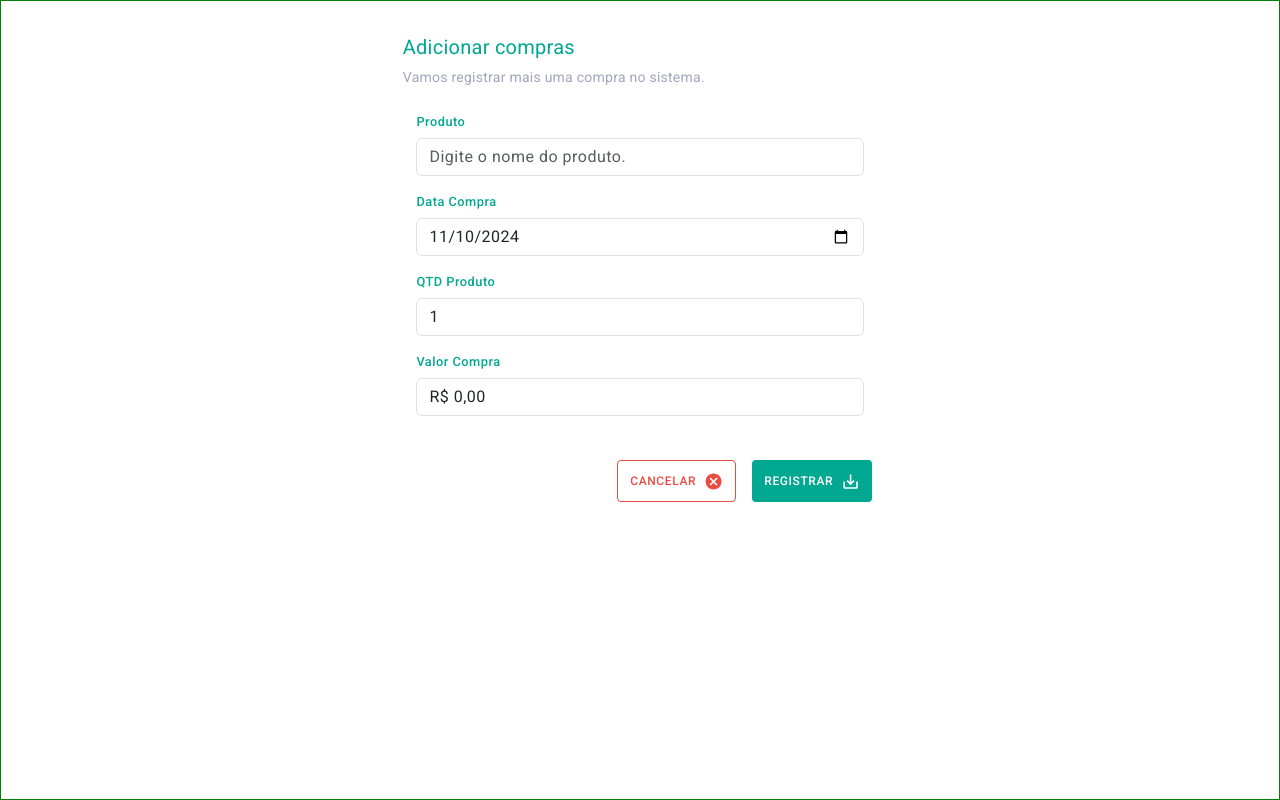
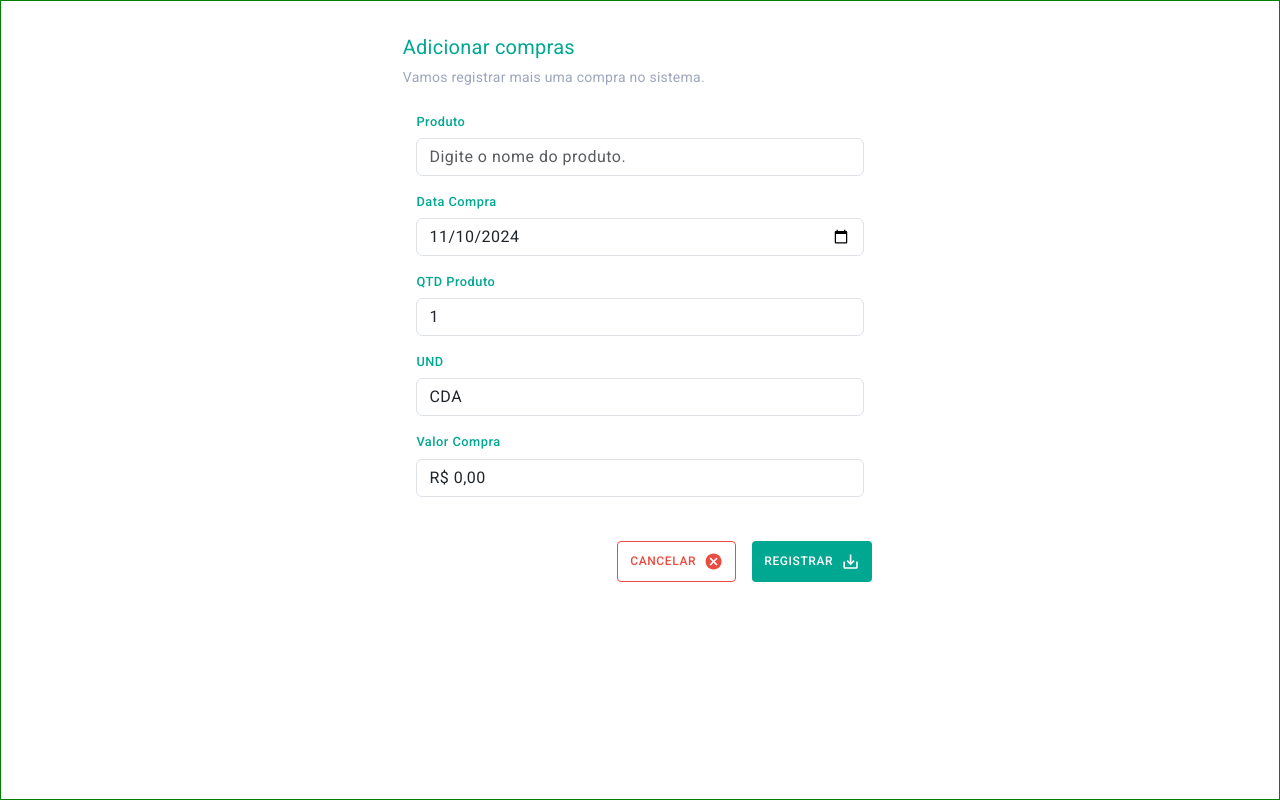
Before and after one commit to JamissonRamos/app_control_shopping, a React (Vite) app: page /product/create in a window 1280 px wide. Built offline with nearby package versions, Linux system fonts and the light colour scheme.

Commit message:
Ajustando fields form create, e add fields unidade de medida

```diff
--- a/src/contants/validations/product/index.js
+++ b/src/contants/validations/product/index.js
@@ -16,19 +16,19 @@ export const Product = yup.object().shape({
     quantityPurchase: yup
         .string()
         .required('Campo QTD Produto é obrigatório')
-        .matches(/^[A-Za-z0-9.]+$/, 'A quantidade deve conter apenas letras, números e o caractere ponto (.), sem outros caracteres especiais')
+        .matches(/^[0-9.]+$/, 'A quantidade deve conter apenas números e o caractere ponto (.), sem outros caracteres especiais')
         .test('not-zero', 'A quantidade não pode ser igual a 0', (value) => {
             const sanitizedValue = value.replace(/^0+/, ''); // Remove zeros à esquerda
             return sanitizedValue !== '' && sanitizedValue !== '0'; // Verifica se o valor não é vazio e não é "0"
         })
-        .test('only-numbers-or-mixed', 'A quantidade deve conter apenas números, letras, ou uma combinação de ambos', (value) => {
+        .test('only-numbers-or-mixed', 'A quantidade deve conter apenas números', (value) => {
             const onlyNumbers = /^[0-9.]+$/;
-            const containsNumbersAndLetters = /^(?=.*[0-9])(?=.*[A-Za-z])[A-Za-z0-9.]+$/;
+            const containsNumbersAndLetters = /^(?=.*[0-9])+$/;
             return onlyNumbers.test(value) || containsNumbersAndLetters.test(value);
-        })
-        ,
-
-
+        }),
+    unitMeasure: yup
+        .string()
+        .required('Campo QTD Produto é obrigatório'),
     valuePurchase: yup
         .string()
         // Deve fica antes do teste, o teste vai cuida quando o valor for R$ 0,00
--- a/src/pages/product/form_create/form/fields/index.jsx
+++ b/src/pages/product/form_create/form/fields/index.jsx
@@ -61,8 +61,7 @@ const Fields = ({register, setValue, errors}) => {
                         <Form.Label className="m-0"> QTD Produto </Form.Label>
                         <Form.Control
                             type="text"
-                            inputMode="text" // Use 'text' para permitir letras e números
-                           // pattern="[0-9a-zA-Z]*" // Permitir apenas números e letras
+                            inputMode="numeric"
                             name="quantityPurchase"
                             placeholder="Digite a quantidade de produto."
                             {...register("quantityPurchase")}
@@ -70,6 +69,24 @@ const Fields = ({register, setValue, errors}) => {
                         />
                         <Form.Control.Feedback type="invalid">
                             {errors.quantityPurchase && errors.quantityPurchase.message}
+                        </Form.Control.Feedback>
+                    </Form.Group>
+                </Col>
+            </Row>
+            <Row className="mb-2 px-2 ">
+                <Col>
+                    <Form.Group className="p-1" controlId="GroupUnitMeasure">
+                        <Form.Label className="m-0"> UND </Form.Label>
+                        <Form.Control
+                            type="text"
+                            name="unitMeasure"
+                            placeholder="Digite a UND MTS, KG, CDA."
+                            {...register("unitMeasure")}
+                            isInvalid={!!errors.unitMeasure}
+                            onBlur={(e) => handleBlur(e)}
+                        />
+                        <Form.Control.Feedback type="invalid">
+                            {errors.unitMeasure && errors.unitMeasure.message}
                         </Form.Control.Feedback>
                     </Form.Group>
                 </Col>
--- a/src/pages/product/form_create/form/index.jsx
+++ b/src/pages/product/form_create/form/index.jsx
@@ -14,7 +14,9 @@ const FormCreate = () => {
         defaultValues: {
             datePurchase: new Date().toISOString().split('T')[0], // Data de hoje
             quantityPurchase: 1,
+            unitMeasure: "CDA",
             valuePurchase: 'R$ 0,00',
+
         },
 
     });
```
